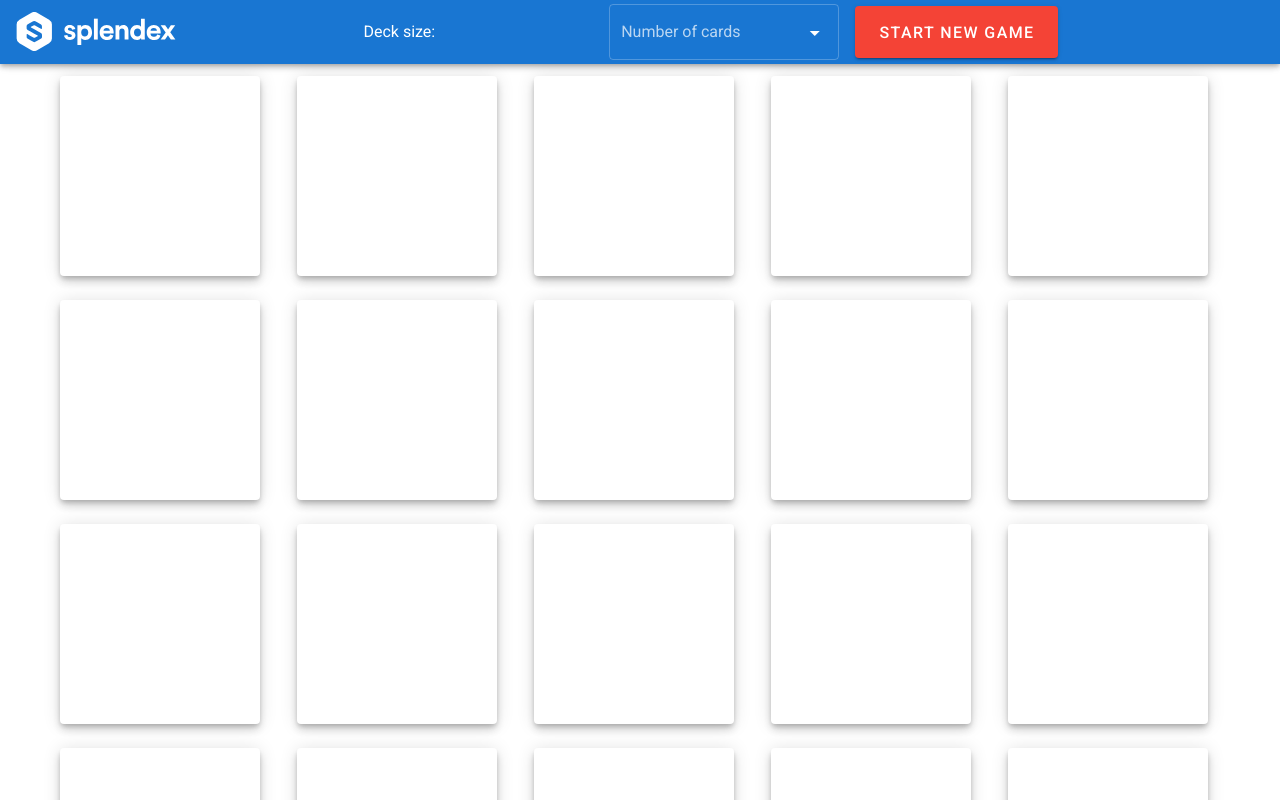
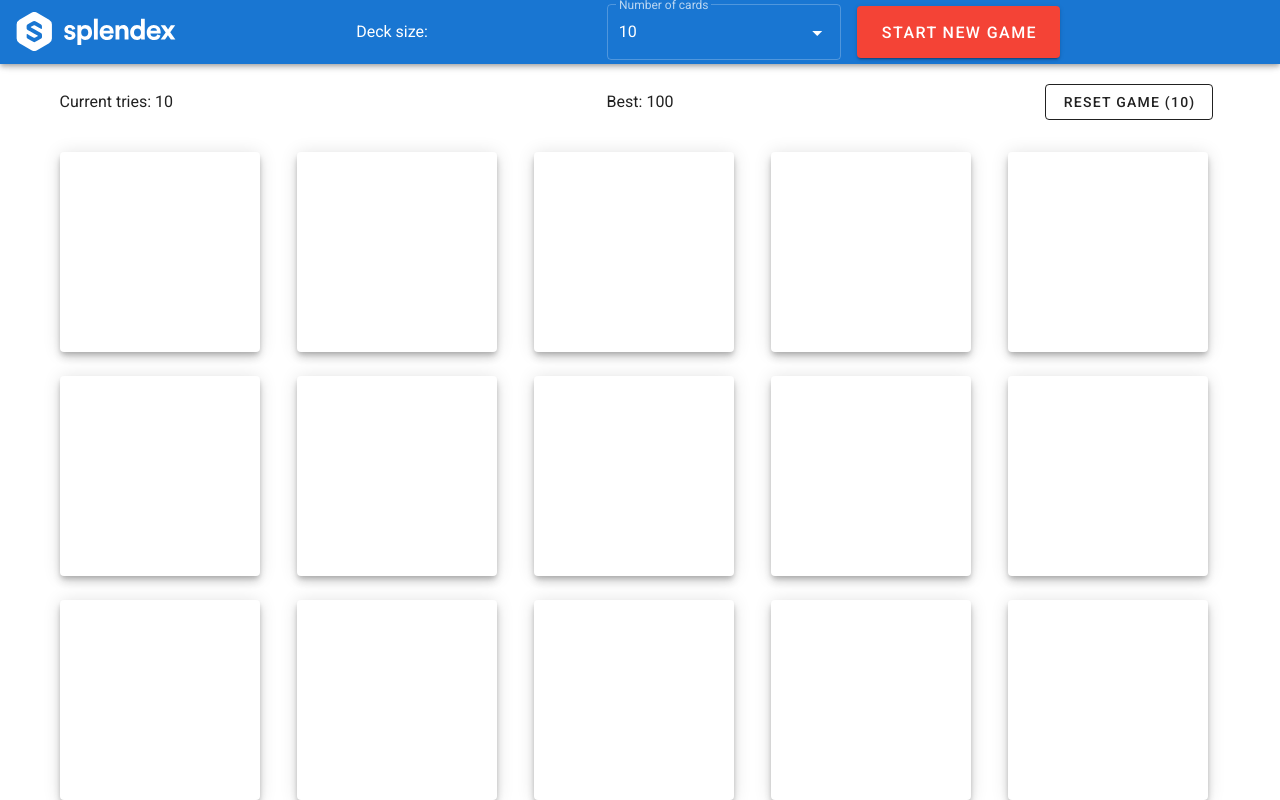
Before and after one commit to kadaradam/card-game, a Vue app: page / in a window 1280 px wide. Both pictures are taken after a click on the button "START NEW GAME". Shown: the top 800 px of the page. Built offline with nearby package versions, Linux system fonts and the light colour scheme.

Commit message:
add reset game functionality

```diff
--- a/src/App.vue
+++ b/src/App.vue
@@ -29,6 +29,7 @@
 				</v-col>
 				<v-col class="mx-4">
 					<v-select
+						v-model="deckSize"
 						:items="availableCardNums"
 						label="Number of cards"
 						outlined
@@ -39,6 +40,7 @@
 					<v-btn
 						x-large
 						color="red"
+						@click="startNewGame({ deckSize })"
 					>
 						Start New Game
 					</v-btn>
@@ -63,7 +65,7 @@
 import CardListView from './components/CardListView';
 import NewGameView from './components/NewGameView';
 
-import { mapState } from 'vuex';
+import { mapState, mapActions } from 'vuex';
 
 export default {
 	name: 'App',
@@ -73,9 +75,13 @@ export default {
 	},
 	data: () => ({
 		availableCardNums: Array(8).fill().map((element, index) => index + 3),
+		deckSize: 10,
 	}),
 	computed: mapState({
 		isGameActive: state => state.isGameActive,
 	}),
+	methods: mapActions([
+		'startNewGame',
+	]),
 };
 </script>
--- a/src/components/CardListView.vue
+++ b/src/components/CardListView.vue
@@ -1,5 +1,22 @@
 <template>
 	<v-container>
+		<v-row align="center" justify="space-around">
+			<v-col>
+				Current tries: {{ currentScore || 10 }}
+			</v-col>
+			<v-col class="text-center">
+				Best: {{ bestScore || 100 }}
+			</v-col>
+			<v-col class="text-right">
+				<v-btn
+					class="ma-2"
+					outlined
+					@click="startNewGame({ deckSize: getCurrentDeckSize })"
+				>
+					Reset Game ({{getCurrentDeckSize}})
+				</v-btn>
+			</v-col>
+		</v-row>
 		<v-row>
 			<v-col
 				v-for="(card, index) in cards"
@@ -20,16 +37,22 @@
 </template>
 
 <script>
-import { mapState, mapActions } from 'vuex';
+import { mapState, mapActions, mapGetters } from 'vuex';
 
 export default {
 	name: 'CardListView',
 	data: () => ({}),
-	computed: mapState({
-		cards: state => state.cards,
-	}),
+	computed: {
+		...mapState({
+			cards: state => state.cards,
+		}),
+		...mapGetters({
+			getCurrentDeckSize: 'getCurrentDeckSize'
+		})
+	},
 	methods: mapActions([
 		'flipCard',
+		'startNewGame',
 	]),
 };
 </script>
--- a/src/components/NewGameView.vue
+++ b/src/components/NewGameView.vue
@@ -7,6 +7,7 @@
 				</h1>
 
 				<v-select
+					v-model="deckSize"
 					:items="availableCardNums"
 					label="Number of cards"
 					outlined
@@ -17,7 +18,7 @@
 					x-large
 					color="red"
 					dark
-					@click="startNewGame"
+					@click="startNewGame({ deckSize })"
 				>
 					Start New Game
 				</v-btn>
@@ -33,6 +34,7 @@ export default {
 	name: 'NewGameView',
 	data: () => ({
 		availableCardNums: Array(8).fill().map((element, index) => index + 3),
+		deckSize: 10,
 	}),
 	methods: mapActions([
 		'startNewGame',
--- a/src/store/index.js
+++ b/src/store/index.js
@@ -75,7 +75,9 @@ export default new Vuex.Store({
 		flippedCards: []
 	},
 	getters: {
-
+		getCurrentDeckSize(state) {
+			return state.settings.deckSize;
+		}
 	},
 	mutations: {
 		SET_GAME_CARDS(state, cardArray) {
@@ -92,6 +94,11 @@ export default new Vuex.Store({
 
 			Vue.set(state.cards[index], cardStates[stateName], value);
 		},
+		SET_SETTINGS(state, { name, value }) {
+			Vue.set(state.settings, name, value);
+
+			console.log(state.settings);
+		},
 		RESET_FLIPPED_CARD(state) {
 			state.flippedCards = [];
 		},
@@ -104,9 +111,10 @@ export default new Vuex.Store({
 		}
 	},
 	actions: {
-		startNewGame({ state, commit }) {
-			const copyAssets = JSON.parse(JSON.stringify(state.cardAssets));
-			const copyAssetsPack2 = JSON.parse(JSON.stringify(state.cardAssets));
+		startNewGame({ state, commit }, { deckSize }) {
+			const cardDeck = shuffle(state.cardAssets).slice(0, deckSize);
+			const copyAssets = JSON.parse(JSON.stringify(cardDeck));
+			const copyAssetsPack2 = JSON.parse(JSON.stringify(cardDeck));
 
 			// 1. Double the card size by copying the default card
 			// 2. Shuffle the cards
@@ -124,6 +132,7 @@ export default new Vuex.Store({
 
 			commit('SET_GAME_ACTIVE', true);
 			commit('RESET_FLIPPED_CARD');
+			commit('SET_SETTINGS', { name: 'deckSize', value: deckSize });
 		},
 		setCardState({ commit }, param) {
 			commit('SET_CARD_STATE', param);
@@ -146,6 +155,7 @@ export default new Vuex.Store({
 
 				if (isAllCardFound) {
 					console.log("All card found");
+					commit('SET_GAME_ACTIVE', false);
 					return;
 				}
 
```
